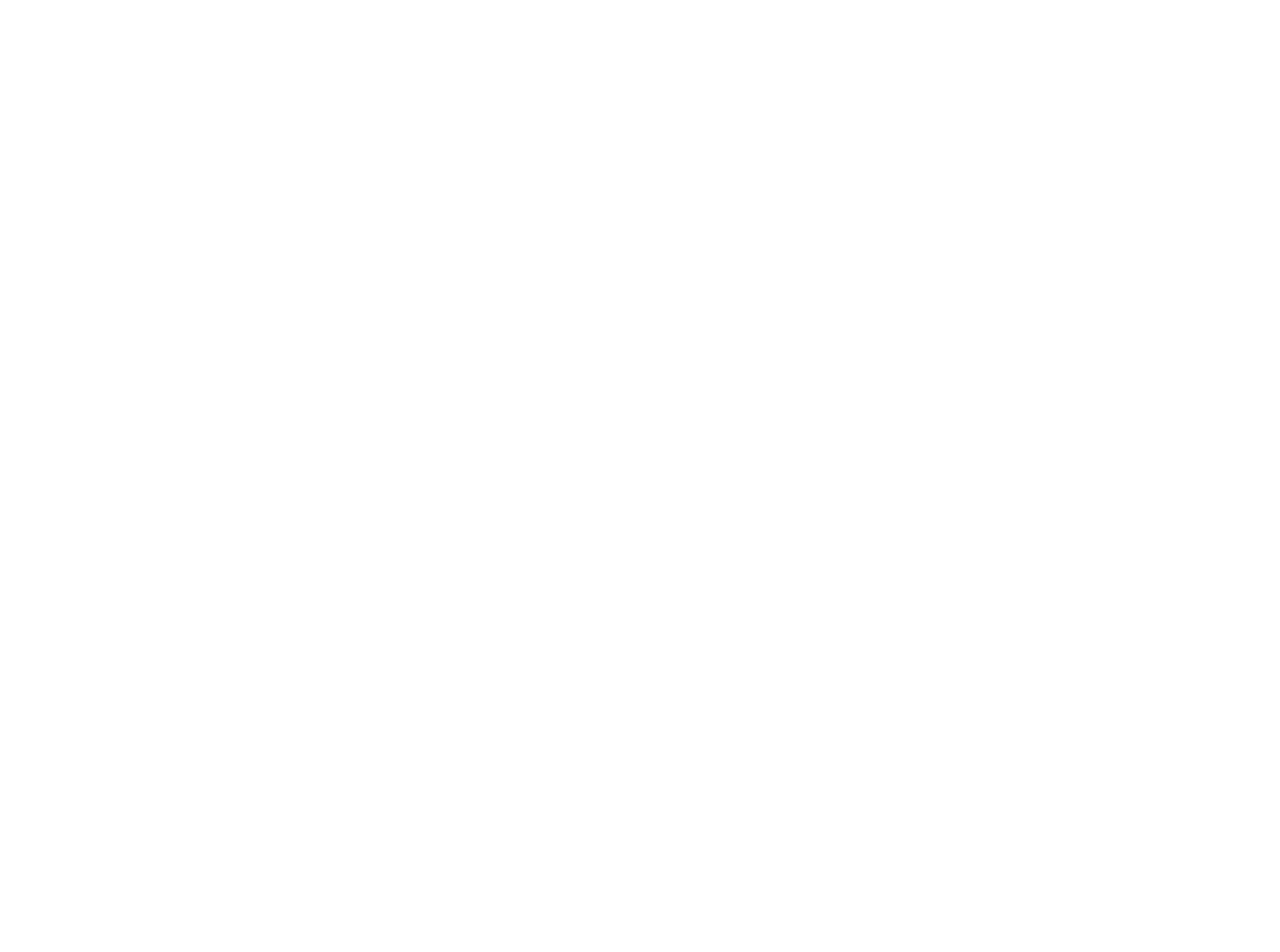
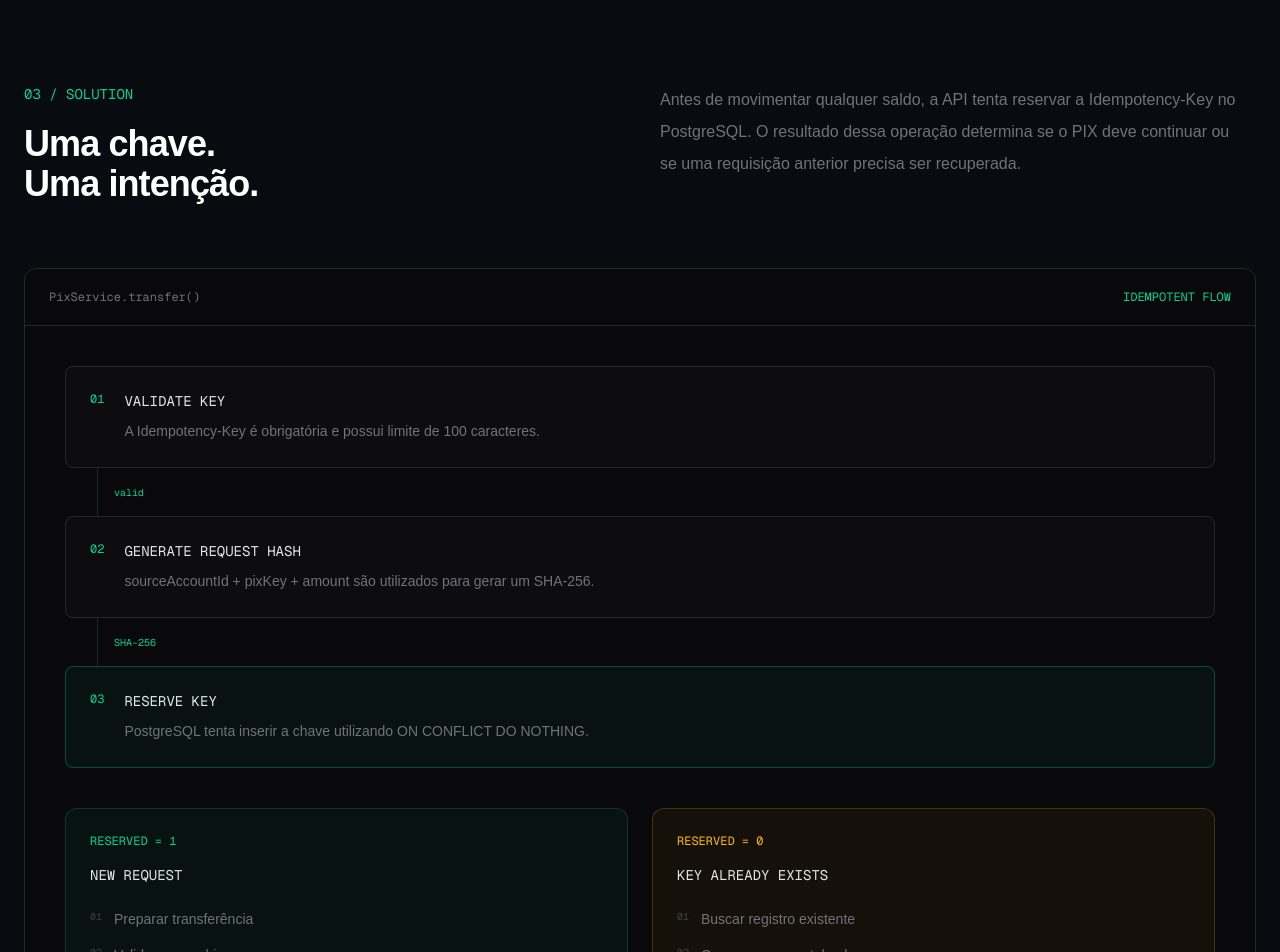
Before and after one commit to Dev-Leonardo-Costa/leonardo-costa-portfolio, a Next.js app: page /lab/pix-idempotency in a window 1280 px wide. Shown: the part 2300-3252 px from the top of the page. Before the commit the page ends 2271 px from the top, so only its background shows below. Built offline with nearby package versions, Linux system fonts and the light colour scheme.

Commit message:
feat: add solução usando Idempotency-Key no PostgreSQL

```diff
--- a/src/app/lab/pix-idempotency/page.tsx
+++ b/src/app/lab/pix-idempotency/page.tsx
@@ -162,6 +162,113 @@
                 </div>
             </section>
 
+            {/* SOLUTION */}
+            <section className="border-t border-zinc-900">
+                <div className="mx-auto max-w-7xl px-6 py-28">
+
+                    <div className="grid gap-10 lg:grid-cols-2">
+
+                        <div>
+                            <p className="font-mono text-sm text-emerald-400">
+                                03 / SOLUTION
+                            </p>
+
+                            <h2 className="mt-5 text-4xl font-bold tracking-tight">
+                                Uma chave.
+                                <br />
+                                Uma intenção.
+                            </h2>
+                        </div>
+
+                        <p className="max-w-xl leading-8 text-zinc-500">
+                            Antes de movimentar qualquer saldo, a API tenta reservar
+                            a Idempotency-Key no PostgreSQL. O resultado dessa operação
+                            determina se o PIX deve continuar ou se uma requisição
+                            anterior precisa ser recuperada.
+                        </p>
+
+                    </div>
+
+                    <div className="mt-16 overflow-hidden rounded-xl border border-zinc-800 bg-zinc-950">
+
+                        {/* HEADER */}
+                        <div className="flex items-center justify-between border-b border-zinc-800 px-6 py-5">
+
+                            <span className="font-mono text-xs text-zinc-500">
+                                PixService.transfer()
+                            </span>
+
+                            <span className="font-mono text-xs text-emerald-400">
+                                IDEMPOTENT FLOW
+                            </span>
+
+                        </div>
+
+                        <div className="p-6 sm:p-10">
+
+                            <SolutionStep
+                                number="01"
+                                title="VALIDATE KEY"
+                                description="A Idempotency-Key é obrigatória e possui limite de 100 caracteres."
+                            />
+
+                            <SolutionArrow label="valid" />
+
+                            <SolutionStep
+                                number="02"
+                                title="GENERATE REQUEST HASH"
+                                description="sourceAccountId + pixKey + amount são utilizados para gerar um SHA-256."
+                            />
+
+                            <SolutionArrow label="SHA-256" />
+
+                            <SolutionStep
+                                number="03"
+                                title="RESERVE KEY"
+                                description="PostgreSQL tenta inserir a chave utilizando ON CONFLICT DO NOTHING."
+                                active
+                            />
+
+                            <div className="my-10 grid gap-6 lg:grid-cols-2">
+
+                                {/* NEW REQUEST */}
+                                <DecisionPath
+                                    status="RESERVED = 1"
+                                    title="NEW REQUEST"
+                                    items={[
+                                        "Preparar transferência",
+                                        "Validar ownership",
+                                        "Validar regras do PIX",
+                                        "Movimentar saldos",
+                                        "Criar Transaction",
+                                        "Associar Transaction à Idempotency-Key",
+                                        "Retornar resultado",
+                                    ]}
+                                />
+
+                                {/* DUPLICATED KEY */}
+                                <DecisionPath
+                                    status="RESERVED = 0"
+                                    title="KEY ALREADY EXISTS"
+                                    items={[
+                                        "Buscar registro existente",
+                                        "Comparar request_hash",
+                                        "Payload diferente → conflito",
+                                        "Payload igual → recuperar Transaction",
+                                        "Retornar resultado existente",
+                                    ]}
+                                    warning
+                                />
+
+                            </div>
+
+                        </div>
+
+                    </div>
+
+                </div>
+            </section>
+
         </main>
     );
 }
@@ -241,8 +348,7 @@
 }) {
     return (
         <div
-      className={`rounded-lg border p-5 ${
-        warning
+            className={`rounded-lg border p-5 ${warning
                 ? "border-amber-400/20 bg-amber-400/5"
                 : "border-zinc-800 bg-zinc-900/30"
                 }`}
@@ -250,8 +356,7 @@
             <div className="flex gap-5">
 
                 <span
-          className={`font-mono text-xs ${
-            warning ? "text-amber-400" : "text-emerald-400"
+                    className={`font-mono text-xs ${warning ? "text-amber-400" : "text-emerald-400"
                         }`}
                 >
                     {number}
@@ -283,16 +388,14 @@
         <div className="ml-8 flex h-12 items-center gap-4">
 
             <div
-        className={`h-full border-l ${
-          warning
+                className={`h-full border-l ${warning
                     ? "border-amber-400/30"
                     : "border-zinc-800"
                     }`}
             />
 
             <span
-        className={`font-mono text-[10px] ${
-          warning
+                className={`font-mono text-[10px] ${warning
                     ? "text-amber-400"
                     : "text-zinc-700"
                     }`}
@@ -354,3 +457,117 @@
         </div>
     );
 }
+
+function SolutionStep({
+    number,
+    title,
+    description,
+    active = false,
+}: {
+    number: string;
+    title: string;
+    description: string;
+    active?: boolean;
+}) {
+    return (
+        <div
+            className={`rounded-lg border p-6 ${active
+                    ? "border-emerald-400/30 bg-emerald-400/5"
+                    : "border-zinc-800 bg-zinc-900/30"
+                }`}
+        >
+            <div className="flex gap-5">
+
+                <span className="font-mono text-xs text-emerald-400">
+                    {number}
+                </span>
+
+                <div>
+                    <p className="font-mono text-sm text-zinc-200">
+                        {title}
+                    </p>
+
+                    <p className="mt-2 text-sm leading-6 text-zinc-500">
+                        {description}
+                    </p>
+                </div>
+
+            </div>
+        </div>
+    );
+}
+
+function SolutionArrow({
+    label,
+}: {
+    label: string;
+}) {
+    return (
+        <div className="ml-8 flex h-12 items-center gap-4">
+
+            <div className="h-full border-l border-emerald-400/20" />
+
+            <span className="font-mono text-[10px] text-emerald-400">
+                {label}
+            </span>
+
+        </div>
+    );
+}
+
+function DecisionPath({
+    status,
+    title,
+    items,
+    warning = false,
+}: {
+    status: string;
+    title: string;
+    items: string[];
+    warning?: boolean;
+}) {
+    return (
+        <div
+            className={`rounded-xl border p-6 ${warning
+                    ? "border-amber-400/20 bg-amber-400/5"
+                    : "border-emerald-400/20 bg-emerald-400/5"
+                }`}
+        >
+
+            <p
+                className={`font-mono text-xs ${warning
+                        ? "text-amber-400"
+                        : "text-emerald-400"
+                    }`}
+            >
+                {status}
+            </p>
+
+            <h3 className="mt-4 font-mono text-sm text-zinc-200">
+                {title}
+            </h3>
+
+            <div className="mt-6 space-y-4">
+
+                {items.map((item, index) => (
+                    <div
+                        key={item}
+                        className="flex items-start gap-3"
+                    >
+
+                        <span className="font-mono text-[10px] text-zinc-700">
+                            {String(index + 1).padStart(2, "0")}
+                        </span>
+
+                        <span className="text-sm text-zinc-500">
+                            {item}
+                        </span>
+
+                    </div>
+                ))}
+
+            </div>
+
+        </div>
+    );
+}
```
Lines whose indentation alone changed are shown as unchanged.
